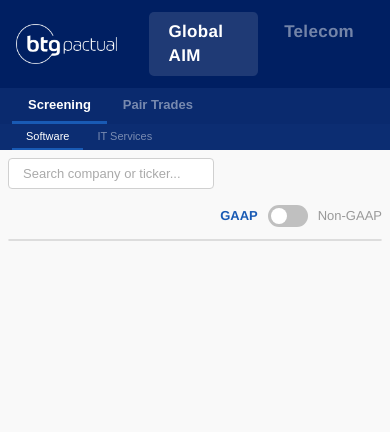
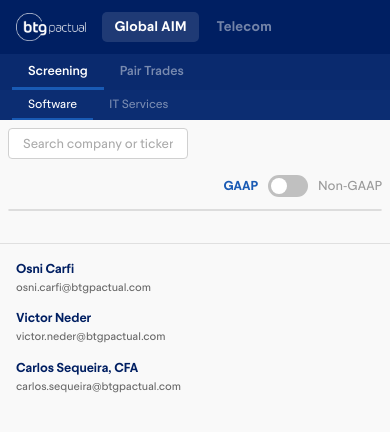
Before and after one commit to victorneder1/tmt-site, a Flask app: page /global in a window 390 px wide. Shown: the top 432 px of the page. Run offline with Flask 3, Linux system fonts and the light colour scheme; data that the repository does not hold is empty.

Commit message:
Add BTG Pactual font, high-res logo, analyst signatures, and mobile fixes
- Replace site font with BTG Pactual Office (4 weights: Light, Regular, SemiBold, Bold)
- Replace logo with high-res white PNG (no CSS filter needed)
- Add analyst footer to Global AIM (Osni, Victor, Carlos) and Telecom (Carlos, Osni, Bruno)
- Fix header consistency between pages (identical mobile sizing)
- Reduce company column size and font on mobile screens
- Reduce telecom table font sizes on mobile
- Increase sub-tab font size (Software / IT Services)

Co-Authored-By: Claude Opus 4.6 <noreply@anthropic.com>

```diff
--- a/static/style.css
+++ b/static/style.css
@@ -1,3 +1,35 @@
+@font-face {
+    font-family: 'BTG Pactual';
+    src: url('/static/fonts/BTGPactualOffice-Light.ttf') format('truetype');
+    font-weight: 300;
+    font-style: normal;
+    font-display: swap;
+}
+
+@font-face {
+    font-family: 'BTG Pactual';
+    src: url('/static/fonts/BTGPactualOffice-Regular.ttf') format('truetype');
+    font-weight: 400;
+    font-style: normal;
+    font-display: swap;
+}
+
+@font-face {
+    font-family: 'BTG Pactual';
+    src: url('/static/fonts/BTGPactualOffice-SemiBold.ttf') format('truetype');
+    font-weight: 600;
+    font-style: normal;
+    font-display: swap;
+}
+
+@font-face {
+    font-family: 'BTG Pactual';
+    src: url('/static/fonts/BTGPactualOffice-Bold.ttf') format('truetype');
+    font-weight: 700;
+    font-style: normal;
+    font-display: swap;
+}
+
 * {
     margin: 0;
     padding: 0;
@@ -5,11 +37,15 @@
 }
 
 body {
-    font-family: 'Helvetica Neue', Helvetica, Arial, sans-serif;
+    font-family: 'BTG Pactual', 'Helvetica Neue', Helvetica, Arial, sans-serif;
     background: #f9f9f9;
     color: #191919;
     font-size: 13px;
     line-height: 1.4;
+}
+
+input, select, button, textarea {
+    font-family: inherit;
 }
 
 /* Header - BTG dark navy */
@@ -30,7 +66,6 @@ header {
 
 .header-logo {
     height: 40px;
-    filter: brightness(0) invert(1);
 }
 
 .header-nav {
@@ -454,8 +489,9 @@ tfoot td.col-company {
 }
 
 .sub-tabs .tab {
-    font-size: 12px;
-    padding: 8px 20px;
+    font-size: 13px;
+    font-weight: 500;
+    padding: 8px 24px;
     border-bottom-width: 2px;
 }
 
@@ -713,10 +749,55 @@ tfoot td.col-company {
     font-size: 11px;
 }
 
+/* ── Analysts Footer ── */
+.analysts-footer {
+    display: flex;
+    justify-content: space-between;
+    padding: 20px 28px;
+    margin-top: 24px;
+    border-top: 1px solid #e0e0e0;
+}
+
+.analyst {
+    display: flex;
+    flex-direction: column;
+    gap: 2px;
+}
+
+.analyst-name {
+    font-size: 13px;
+    font-weight: 700;
+    color: #001F62;
+}
+
+.analyst-email {
+    font-size: 11px;
+    color: #666;
+    text-decoration: none;
+}
+
+.analyst-email:hover {
+    color: #195AB4;
+    text-decoration: underline;
+}
+
 /* ── Responsive ── */
 @media (max-width: 768px) {
     header {
         padding: 12px 16px;
+    }
+
+    .header-logo {
+        height: 28px;
+    }
+
+    .header-left {
+        gap: 16px;
+    }
+
+    .header-nav-link {
+        padding: 5px 12px;
+        font-size: 14px;
     }
 
     header h1 {
@@ -733,8 +814,8 @@ tfoot td.col-company {
     }
 
     .sub-tabs .tab {
-        padding: 6px 14px;
-        font-size: 11px;
+        padding: 7px 16px;
+        font-size: 12px;
     }
 
     .controls {
@@ -761,6 +842,29 @@ tfoot td.col-company {
         min-width: 800px;
     }
 
+    /* Company column: smaller on mobile */
+    thead th.col-company {
+        min-width: 100px;
+        max-width: 120px;
+    }
+
+    tbody td.col-company,
+    tfoot td.col-company {
+        min-width: 100px;
+        max-width: 120px;
+        font-size: 11px;
+    }
+
+    thead tr.group-header th.col-company {
+        font-size: 11px;
+    }
+
+    .btg-badge {
+        font-size: 8px;
+        margin-left: 4px;
+        padding: 0 2px;
+    }
+
     .pair-details {
         grid-template-columns: 1fr;
     }
@@ -783,4 +887,10 @@ tfoot td.col-company {
     .toggle-container {
         align-self: flex-end;
     }
+
+    .analysts-footer {
+        flex-direction: column;
+        gap: 14px;
+        padding: 16px;
+    }
 }
--- a/templates/index.html
+++ b/templates/index.html
@@ -100,6 +100,21 @@
         </div>
     </main>
 
+    <footer class="analysts-footer">
+        <div class="analyst">
+            <span class="analyst-name">Osni Carfi</span>
+            <a href="mailto:osni.carfi@btgpactual.com" class="analyst-email">osni.carfi@btgpactual.com</a>
+        </div>
+        <div class="analyst">
+            <span class="analyst-name">Victor Neder</span>
+            <a href="mailto:victor.neder@btgpactual.com" class="analyst-email">victor.neder@btgpactual.com</a>
+        </div>
+        <div class="analyst">
+            <span class="analyst-name">Carlos Sequeira, CFA</span>
+            <a href="mailto:carlos.sequeira@btgpactual.com" class="analyst-email">carlos.sequeira@btgpactual.com</a>
+        </div>
+    </footer>
+
     <script src="/static/app.js"></script>
     <script src="/static/pairs.js"></script>
 </body>
```
Also changed, not shown: static/telecom/style.css (+109 -2 lines), templates/telecom/index.html (+15 -0 lines), static/btg-logo.png, static/fonts/BTGPactualOffice-Bold.ttf (added), static/fonts/BTGPactualOffice-Light.ttf (added), static/fonts/BTGPactualOffice-Regular.ttf (added), static/fonts/BTGPactualOffice-SemiBold.ttf (added).
